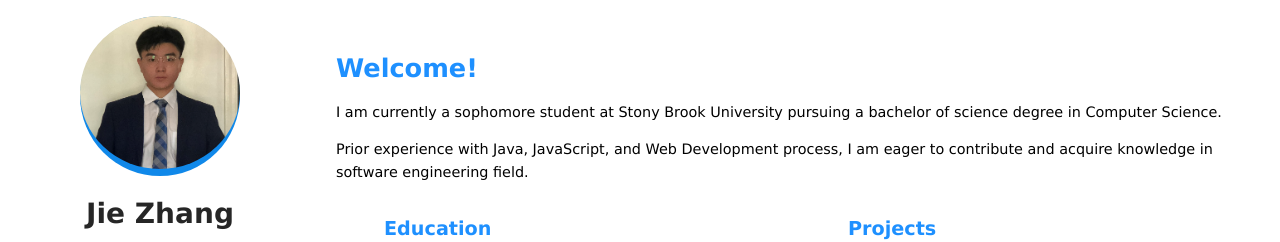
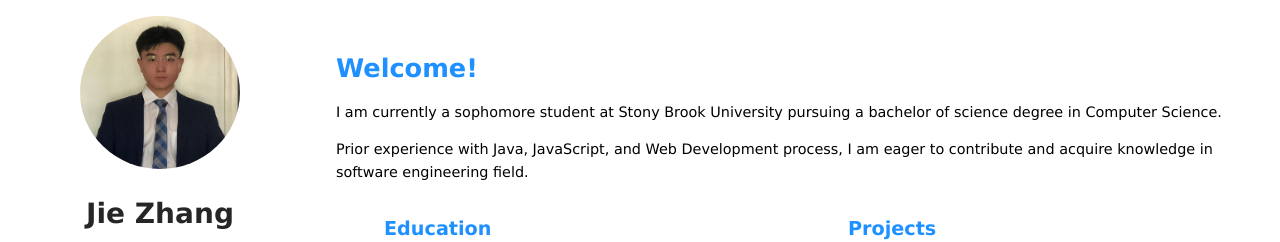
Before and after one commit to Jie-Zhang-2001/My-Personal-Website, a React (Create React App) app: page / in a window 1280 px wide. Shown: the top 242 px of the page. Built offline with nearby package versions, Linux system fonts and the light colour scheme.

Commit message:
update profile size

```diff
--- a/src/App.css
+++ b/src/App.css
@@ -41,7 +41,7 @@ a{
   height:10rem;
   border-radius: 50%;
   margin:1rem auto;
-  background: #1088e9;
+  /* background: #1088e9; */
 }
 
 .profile img{
```
